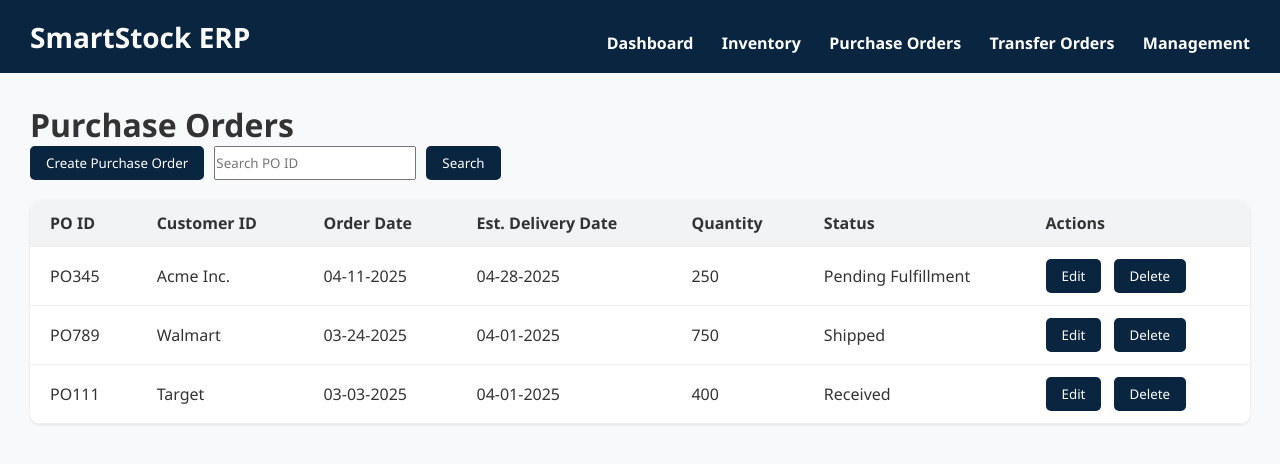
After one commit to isaac-do/SmartStock, a PHP site: page /purchaseorder.html in a window 1280 px wide. The commit adds this page. Shown: the top 464 px of the page. Run offline with PHP 8.4, Linux system fonts and the light colour scheme.

Commit message:
Created forms for inventory, purchase order, transfer order, and management. Modified and completed purchase order form. Style.css modified.

```diff
--- /dev/null
+++ b/purchaseorder.html
@@ -0,0 +1,159 @@
+<!DOCTYPE html>
+<html lang="en">
+<head>
+  <meta charset="UTF-8">
+  <title>Purchase Orders | SmartStock ERP</title>
+  <link rel="stylesheet" href="style.css" />
+</head>
+<body>
+    <header class="topbar">
+        <div class="titletext"><strong>SmartStock ERP</strong></div>
+        <nav class="topnav">
+            <a href="index.html">Dashboard</a>
+            <a href="inventory.html">Inventory</a>
+            <a href="purchaseorder.html">Purchase Orders</a>
+            <a href="transferorder.html">Transfer Orders</a>
+            <a href="management.html">Management</a>
+        </nav>
+    </header>
+
+    <div class="dashboard">
+        <h1>Purchase Orders</h1>
+    <div class="actions">
+        <button class="btn" onclick="showCreateForm()">Create Purchase Order</button>
+        <input type="text" id="searchInput" placeholder="Search PO ID" />
+        <button class="btn" onclick="">Search</button>
+    </div>
+
+    <!-- This is the PO create form-->
+    <div id="createForm" class="toggle-form">
+        <h2>Create New Purchase Order</h2>
+        <label for="po_id">PO ID</label>
+        <input type="text" id="po_id" name="po_id"/>
+
+        <label for="po_customer">Customer</label>
+        <input type="text" id="po_customer" name="po_customer"/>
+
+        <label for="order_date">Order Date</label>
+        <input type="date" id="order_date" name="order_date"/>
+
+        <label for="delivery_date">Est. Delivery Date</label>
+        <input type="date" id="delivery_date" name="delivery_date"/>
+
+        <label for="quantity">Quantity</label>
+        <input type="number" id="quantity" name="quantity"/>
+
+        <label for="status">Status</label>
+        <input type="text" id="status" name="status"/>
+
+        <button class="btn" onclick="alert('PO Created.')">Create</button>
+    </div>
+    <!-- This is the PO edit form-->
+    <div id="editForm" class="modal-overlay">
+        <div class="modal-content">
+            <h2>Edit Purchase Order</h2>
+                <div class="form-group">
+                    <label>PO ID</label>
+                    <input type="text" id="edit_po_id" name="edit_po_id" disabled/>
+                </div>
+                <div class="form-group">
+                    <label>Customer</label>
+                    <input type="customer" id="edit_po_customer" name="edit_po_customer"/>
+                </div>
+                <div class="form-group">
+                    <label>Order Date</label>
+                    <input type="date" id="edit_order_date" name="edit_order_date"/>
+                </div>
+                <div class="form-group">
+                    <label>Estimated Delivery Date</label>
+                    <input type="date" id="edit_delivery_date" name="edit_delivery_date"/>
+                </div>
+                <div class="form-group">
+                    <label>Quantity</label>
+                    <input type="number" id="edit_quantity" name="edit_quantity"/>
+                </div>
+                <div class="form-group">
+                    <label>Status</label>
+                    <input type="text" id="edit_status" name="edit_status"/>
+                </div>
+            <button class="btn" onclick="alert('Changes saved.')">Save Changes</button>
+            <button class="btn btn-secondary" onclick="closeEditForm()">Cancel</button>
+        </div>
+    </div>
+    <table>
+        <thead>
+            <tr>
+                <th>PO ID</th>
+                <th>Customer ID</th>
+                <th>Order Date</th>
+                <th>Est. Delivery Date</th>
+                <th>Quantity</th>
+                <th>Status</th>
+                <th>Actions</th>
+            </tr>
+        </thead>
+        <!--Temporary data. Will need to implement PHP to pull from database.-->
+        <tbody id="poTable">
+            <tr>
+                <td>PO345</td>
+                <td>Acme Inc.</td>
+                <td>04-11-2025</td>
+                <td>04-28-2025</td>
+                <td>250</td>
+                <td>Pending Fulfillment</td>
+                <td class="actions-row">
+                    <button class="btn" onclick="showEditForm('PO345', 'Acme Inc.', '2025-04-11', '2025-04-28', '250', 'Pending Fulfillment')">Edit</button>
+                    <button class="btn">Delete</button>
+                </td>
+            </tr>
+            <tr>
+                <td>PO789</td>
+                <td>Walmart</td>
+                <td>03-24-2025</td>
+                <td>04-01-2025</td>
+                <td>750</td>
+                <td>Shipped</td>
+                <td class="actions-row">
+                    <button class="btn" onclick="showEditForm('PO789', 'Walmart', '2025-03-24', '2025-04-01', '750', 'Shipped')">Edit</button>
+                    <button class="btn">Delete</button>
+                </td>
+            </tr>
+            <tr>
+                <td>PO111</td>
+                <td>Target</td>
+                <td>03-03-2025</td>
+                <td>04-01-2025</td>
+                <td>400</td>
+                <td>Received</td>
+                <td class="actions-row">
+                    <button class="btn" onclick="showEditForm('PO111', 'Target', '2025-03-03', '2025-04-01', '400', 'Received')">Edit</button>
+                    <button class="btn">Delete</button>
+                </td>
+            </tr>
+        </tbody>
+    </table>
+    </div>
+
+    <script>
+        function showCreateForm() {
+            const form = document.getElementById('createForm');
+            form.style.display = form.style.display === 'block' ? 'none' : 'block';
+            document.getElementById('editForm').style.display = 'none';
+        }
+
+        function showEditForm(po_id, po_customer, order_date, delivery_date, quantity, status) {
+            document.getElementById('edit_po_id').value = po_id;
+            document.getElementById('edit_po_customer').value = po_customer;
+            document.getElementById('edit_order_date').value = order_date;
+            document.getElementById('edit_delivery_date').value = delivery_date;
+            document.getElementById('edit_quantity').value = quantity;
+            document.getElementById('edit_status').value = status;
+            document.getElementById('editForm').style.display = 'flex';
+        }
+
+        function closeEditForm() {
+            document.getElementById('editForm').style.display = 'none';
+        }
+    </script>
+</body>
+</html>
--- a/style.css
+++ b/style.css
@@ -95,3 +95,86 @@ th {
 tr:hover {
   background-color: #f9f9f9;
 }
+
+.container { padding: 30px; }
+
+.actions {
+  margin-bottom: 20px;
+  display: flex;
+  gap: 10px;
+}
+
+.toggle-form {
+  display: none;
+  margin-bottom: 30px;
+  padding: 20px;
+  background: #f1f3f5;
+  border-radius: 10px;
+}
+
+.toggle-form input {
+  display: block;
+  width: 100%;
+  margin: 10px 0;
+  padding: 8px;
+}
+
+.toggle-form label {
+  margin-top: 10px;
+  font-weight: bold;
+}
+
+.btn {
+  background-color: #0a2540;
+  color: white;
+  padding: 8px 16px;
+  border: none;
+  border-radius: 5px;
+  cursor: pointer;
+}
+
+.btn:hover {
+  background-color: #0a2540;
+}
+
+.actions-row button {
+  margin-right: 8px;
+}
+
+.form-group {
+  margin-bottom: 15px;
+}
+
+.modal-overlay {
+  display: none;
+  position: fixed;
+  top: 0;
+  left: 0;
+  width: 100%;
+  height: 100%;
+  background-color: rgba(0,0,0,0.5);
+  z-index: 1000;
+  justify-content: center;
+  align-items: center;
+}
+
+.modal-overlay input {
+  display: block;
+  width: 100%;
+  margin: 10px 0;
+  padding: 8px;
+}
+
+.modal-overlay label {
+  margin-top: 10px;
+  font-weight: bold;
+}
+
+.modal-content {
+  background-color: #fff;
+  padding: 30px;
+  border-radius: 10px;
+  max-width: 500px;
+  width: 100%;
+  box-shadow: 0 10px 30px rgba(0,0,0,0.2);
+}
```
Also changed, not shown: index.html (+5 -139 lines), inventory.html (added, +99 -0 lines), management.html (added, +83 -0 lines), transferorder.html (added, +20 -0 lines).
